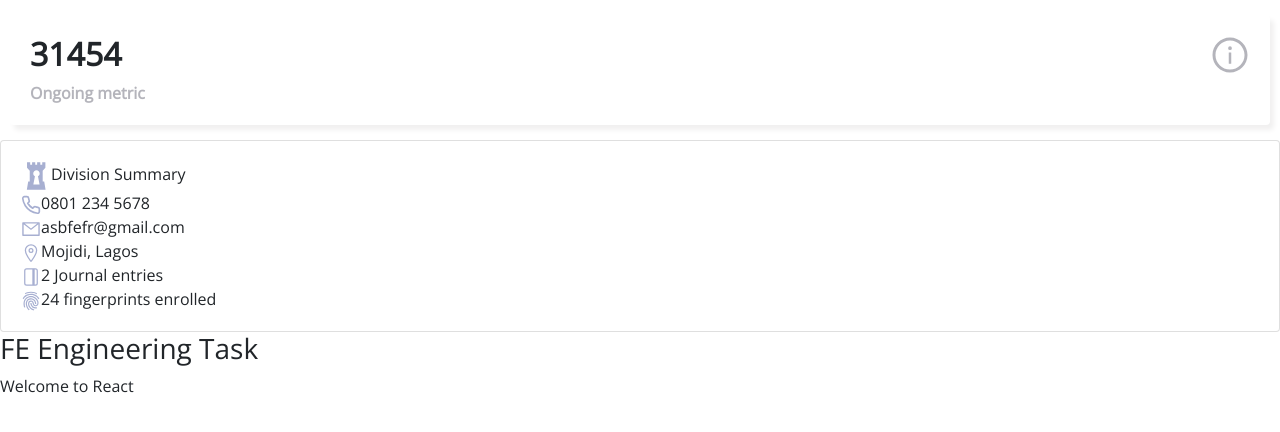
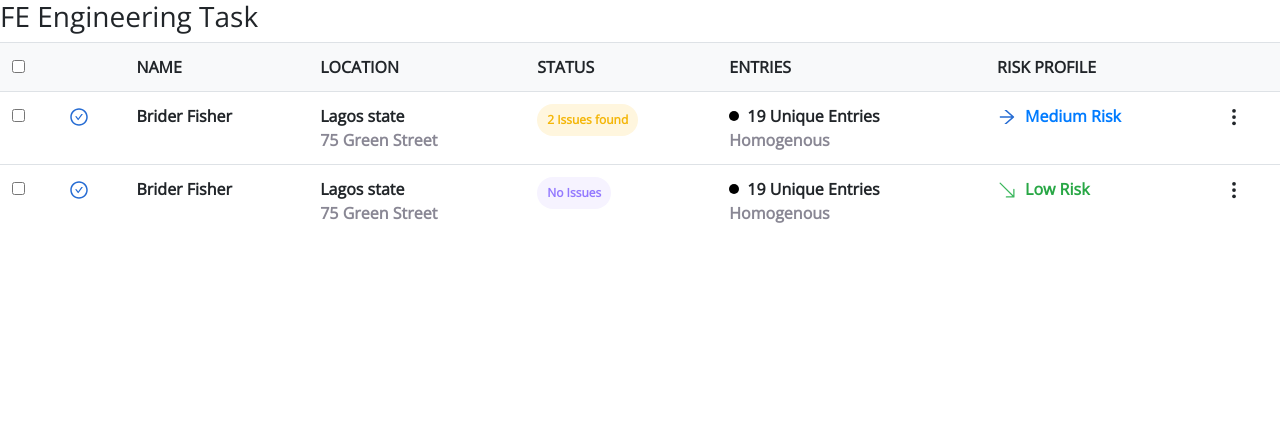
Before and after one commit to greatertomi/asb-design, a React (Create React App) app: page / in a window 1280 px wide. Shown: the top 432 px of the page. Built offline with nearby package versions, Linux system fonts and the light colour scheme.

Commit message:
Finished preliminary designs

```diff
--- a/src/App.js
+++ b/src/App.js
@@ -1,14 +1,90 @@
+import React from 'react';
 import './App.scss';
-import MetricCard from './components/MetricCard';
-import DivisionSummaryCard from './components/DivisionSummaryCard';
+import {AiOutlineCheckCircle, AiOutlineArrowRight} from 'react-icons/ai';
+import {IoEllipsisVertical} from 'react-icons/io5'
+import {BsArrowDownRight} from 'react-icons/bs'
+/*import DivisionSummaryCard from './components/DivisionSummaryCard';
+import MetricCard from './components/MetricCard';*/
+
 
 const App = () => {
   return (
     <div className="App">
-      <MetricCard />
-      <DivisionSummaryCard />
+      {/*<MetricCard />*/}
+      {/*<DivisionSummaryCard />*/}
+      {/*AiOutlineCheckCircle, AiOutlineArrowRight, AiOutlineArrowUp, BsArrowDownRight */}
       <h3>FE Engineering Task</h3>
-      Welcome to React
+      <table className="table">
+        <tr className="bg-light">
+          <td>
+            <input type="checkbox" />
+          </td>
+          <td>
+          </td>
+          <td>NAME</td>
+          <td>LOCATION</td>
+          <td>STATUS</td>
+          <td>ENTRIES</td>
+          <td>RISK PROFILE</td>
+          <td> </td>
+        </tr>
+        <tr>
+          <td>
+            <input type="checkbox"/>
+          </td>
+          <td><AiOutlineCheckCircle color="#266CD3" size={20} /></td>
+          <td>Brider Fisher</td>
+          <td>
+            <div>Lagos state</div>
+            <div className="lightText">75 Green Street</div>
+          </td>
+          <td>
+            <div className="badge badge-warning">2 Issues found</div>
+          </td>
+          <td>
+            <div className="d-flex align-items-center">
+              <div className="blackDot mr-2"> </div>
+              <div>19 Unique Entries</div>
+            </div>
+            <div className="lightText">Homogenous</div>
+          </td>
+          <td>
+            <AiOutlineArrowRight color="#266CD3" size={20} />
+            <span className="text-primary ml-2">Medium Risk</span>
+          </td>
+          <td>
+            <IoEllipsisVertical size={20} />
+          </td>
+        </tr>
+        <tr>
+          <td>
+            <input type="checkbox"/>
+          </td>
+          <td><AiOutlineCheckCircle color="#266CD3" size={20} /></td>
+          <td>Brider Fisher</td>
+          <td>
+            <div>Lagos state</div>
+            <div className="lightText">75 Green Street</div>
+          </td>
+          <td>
+            <div className="badge badge-primary">No Issues</div>
+          </td>
+          <td>
+            <div className="d-flex align-items-center">
+              <div className="blackDot mr-2"> </div>
+              <div>19 Unique Entries</div>
+            </div>
+            <div className="lightText">Homogenous</div>
+          </td>
+          <td>
+            <BsArrowDownRight color="#3AB65C" size={20} />
+            <span className="text-success ml-2">Low Risk</span>
+          </td>
+          <td>
+            <IoEllipsisVertical size={20} />
+          </td>
+        </tr>
+      </table>
     </div>
   );
 }
--- a/src/App.scss
+++ b/src/App.scss
@@ -27,3 +27,70 @@ body {
     }
   }
 }
+
+.hyperlink {
+  color: #00A2D6;
+  text-decoration: underline;
+}
+
+.headingText {
+  font-size: 20px;
+  color: black !important;
+}
+
+.blackDot {
+  height: 10px;
+  width: 10px;
+  background-color: black;
+  border-radius: 50%;
+}
+
+.summaryCard {
+  font-weight: bold;
+  box-shadow: 4px 5px 5px 0 #f1f0f0;;
+  -webkit-box-shadow: 4px 5px 5px 0 #f1f0f0;;
+  -moz-box-shadow: 4px 5px 5px 0 #f1f0f0;
+  border: 0;
+  .heading {
+    display: flex;
+    align-items: center;
+    color: black;
+    margin-bottom: 20px;
+    div:nth-child(1) {
+      padding: 12px 10px;
+      border-radius: 10px;
+      background: #00A2D6;
+    }
+  }
+  .card-body {
+    div:nth-child(2) {
+      color: #101B50;
+    }
+  }
+}
+
+table {
+  font-weight: bold;
+  tr:nth-child(1) {
+    background: #F3F6F9;
+  }
+}
+
+.badge {
+  padding: 10px;
+  border-radius: 30px;
+}
+
+.badge-primary {
+  background: #f6f3ff;
+  color: #9379ff;
+}
+
+.badge-warning {
+  background: #fff6de;
+  color: #f4b608
+}
+
+.lightText {
+  color: #898794;
+}
--- a/src/components/DivisionSummaryCard.js
+++ b/src/components/DivisionSummaryCard.js
@@ -6,32 +6,31 @@ import {AiOutlineMail} from 'react-icons/ai';
 
 const DivisionSummaryCard = () => {
   return (
-    <div className="card">
+    <div className="card summaryCard">
       <div className="card-body">
-        <div>
-          <span><GiLockedFortress color="#A7AFD1" size={30} /></span>
-          <span>Division Summary</span>
-          {/*GiLockedFortress, FiPhone, IoLocationOutline, IoJournalOutline, IoFingerPrintSharp  */}
+        <div className="heading">
+          <div className="mr-3"><GiLockedFortress color="white" size={30} /></div>
+          <div className="headingText">Division Summary</div>
         </div>
         <div>
-          <div>
-            <span><FiPhone color="#A7AFD1" size={20}/></span>
+          <div className="mb-2">
+            <span className="mr-2"><FiPhone color="#A7AFD1" size={20}/></span>
             <span>0801 234 5678</span>
           </div>
-          <div>
-            <span><AiOutlineMail color="#A7AFD1" size={20}/></span>
+          <div className="mb-2">
+            <span className="mr-2"><AiOutlineMail color="#A7AFD1" size={20}/></span>
             <span>asbfefr@gmail.com</span>
           </div>
-          <div>
-            <span><IoLocationOutline color="#A7AFD1" size={20} /></span>
+          <div className="mb-2">
+            <span className="mr-2"><IoLocationOutline color="#A7AFD1" size={20} /></span>
             <span>Mojidi, Lagos</span>
           </div>
-          <div>
-            <span><IoJournalOutline color="#A7AFD1" size={20} /></span>
-            <span>2 Journal entries</span>
+          <div className="mb-2">
+            <span className="mr-2"><IoJournalOutline color="#A7AFD1" size={20} /></span>
+            <span className="hyperlink">2 Journal entries</span>
           </div>
-          <div>
-            <span><IoFingerPrintSharp color="#A7AFD1" size={20} /></span>
+          <div className="mb-2">
+            <span className="mr-2"><IoFingerPrintSharp color="#A7AFD1" size={20} /></span>
             <span>24 fingerprints enrolled</span>
           </div>
         </div>
```
Also changed, not shown: src/components/ModuleHistoryCard.js (added, +13 -0 lines), 1 other file (tests, documents, lock files or other folders).
